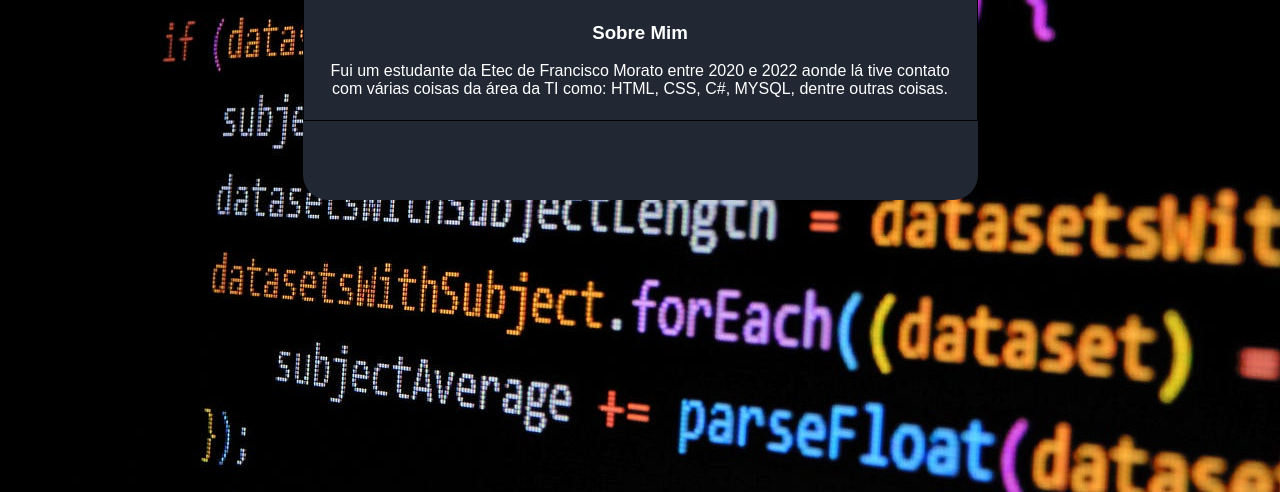
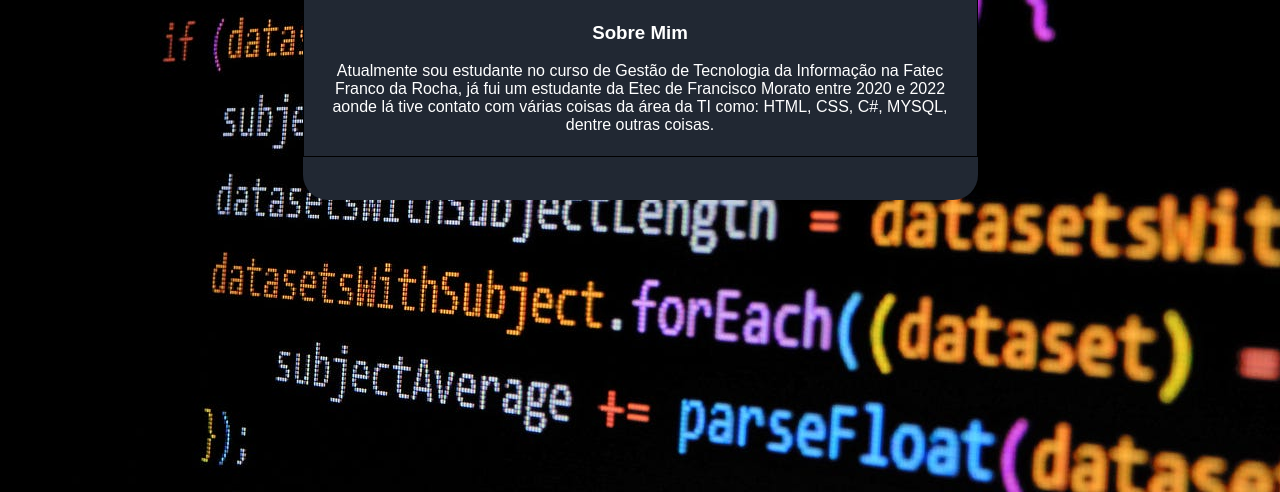
Before and after one commit to Vinie-MM/Site_Curriculo, a plain HTML site: page index.html in a window 1280 px wide. Shown: the part 308-800 px from the top of the page. Drawn offline with Linux system fonts and the light colour scheme.

Commit message:
commit init
mudança detalhes

```diff
--- a/index.html
+++ b/index.html
@@ -24,7 +24,7 @@
 
 <div id="sobre" class="conteudo">
 	<h3>Sobre Mim</h3>
-	<p>Fui um estudante da Etec de Francisco Morato entre 2020 e 2022 aonde lá tive contato com várias coisas da área da TI como: HTML, CSS, C#, MYSQL, dentre outras coisas.</p>
+	<p>Atualmente sou estudante no curso de Gestão de Tecnologia da Informação na Fatec Franco da Rocha, já fui um estudante da Etec de Francisco Morato entre 2020 e 2022 aonde lá tive contato com várias coisas da área da TI como: HTML, CSS, C#, MYSQL, dentre outras coisas.</p>
 </div>
 
 <div id="curriculo" class="conteudo">
```
